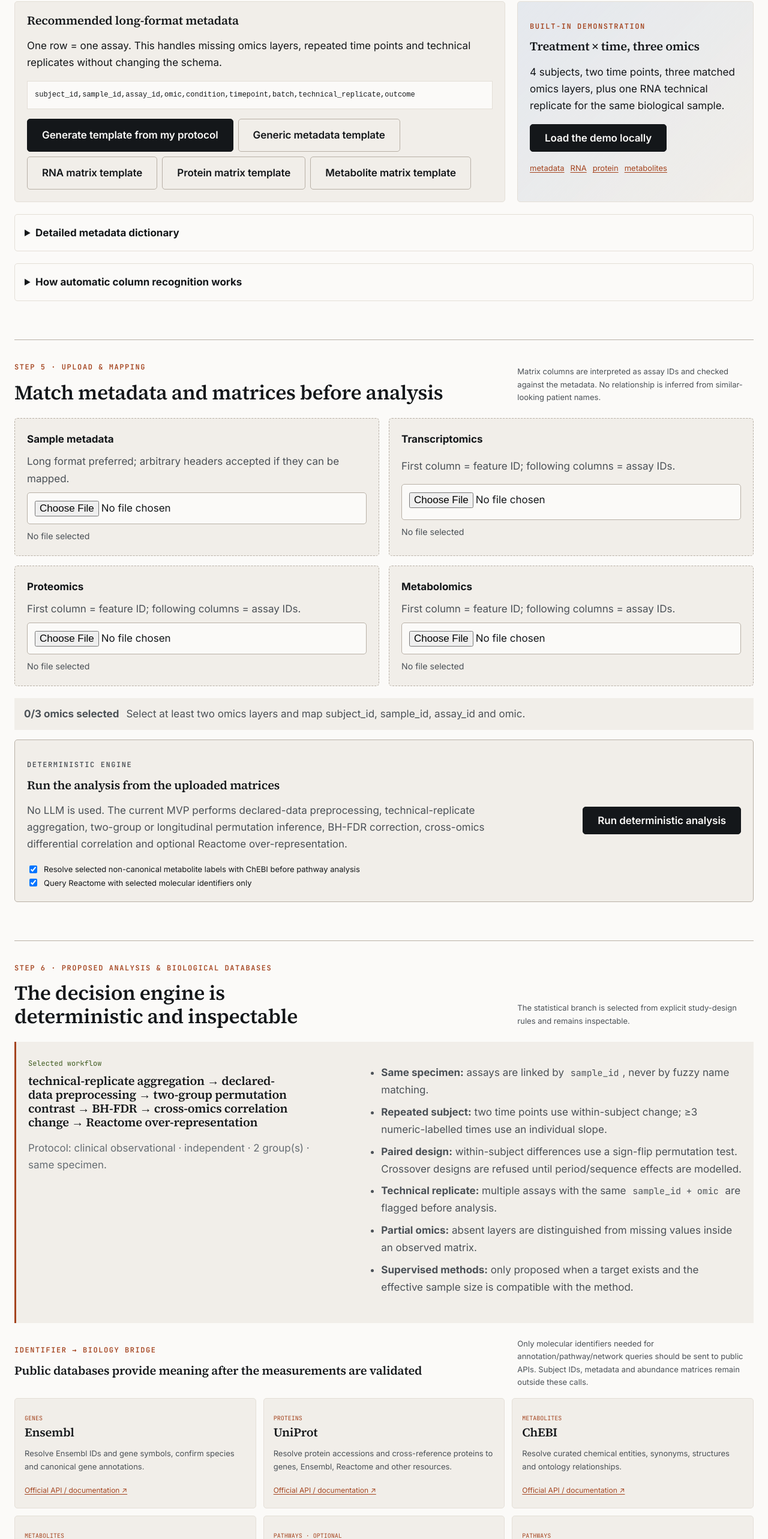
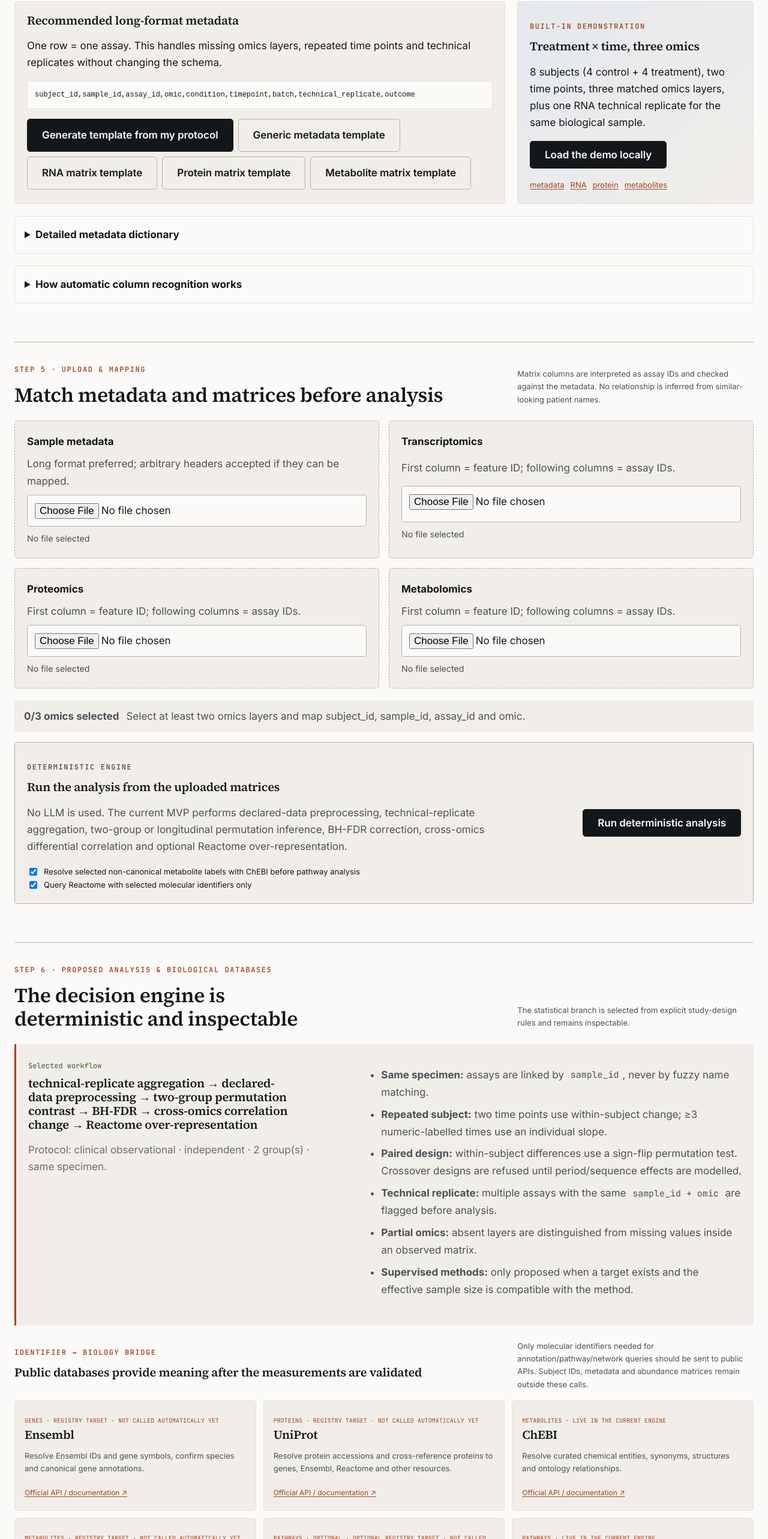
Before and after one commit to rberrah/rberrah.github.io, a SvelteKit app: page /multiomics in a window 1280 px wide. Shown: the part 3459-6025 px from the top of the page at 60% size. Built offline with nearby package versions, Linux system fonts and the light colour scheme.

Commit message:
Clarify live database integrations and demo cohort size

```diff
--- a/src/routes/multiomics/+page.svelte
+++ b/src/routes/multiomics/+page.svelte
@@ -176,42 +176,49 @@
       name: 'Ensembl',
       scope: 'genes',
       role: 'Resolve Ensembl IDs and gene symbols, confirm species and canonical gene annotations.',
+      status: 'registry target · not called automatically yet',
       url: 'https://rest.ensembl.org/documentation/'
     },
     {
       name: 'UniProt',
       scope: 'proteins',
       role: 'Resolve protein accessions and cross-reference proteins to genes, Ensembl, Reactome and other resources.',
+      status: 'registry target · not called automatically yet',
       url: 'https://www.uniprot.org/help/id_mapping'
     },
     {
       name: 'ChEBI',
       scope: 'metabolites',
       role: 'Resolve curated chemical entities, synonyms, structures and ontology relationships.',
+      status: 'live in the current engine',
       url: 'https://www.ebi.ac.uk/chebi/tools'
     },
     {
       name: 'UniChem',
       scope: 'metabolites',
       role: 'Cross-reference chemical identifiers between databases when the uploaded metabolite identifier is not ChEBI.',
+      status: 'registry target · not called automatically yet',
       url: 'https://www.ebi.ac.uk/unichem/'
     },
     {
       name: 'KEGG',
       scope: 'pathways · optional',
       role: 'Optional academic-use cross-reference and pathway/reaction annotation. KEGG REST access is rate-limited and is not used as the core engine of the public MVP.',
+      status: 'optional registry target · not called automatically yet',
       url: 'https://www.kegg.jp/kegg/rest/'
     },
     {
       name: 'Reactome',
       scope: 'pathways',
       role: 'Map genes, proteins and ChEBI entities onto common pathways and reactions for integrated pathway interpretation.',
+      status: 'live in the current engine',
       url: 'https://reactome.org/dev/analysis'
     },
     {
       name: 'STRING',
       scope: 'network',
       role: 'Build compact protein interaction modules after identifier resolution; not used as a substitute for the measured data.',
+      status: 'registry target · not called automatically yet',
       url: 'https://string-db.org/help/api/'
     }
   ];
@@ -1029,7 +1036,7 @@
     <div class="demo-card">
       <p class="eyebrow">Built-in demonstration</p>
       <h3>Treatment × time, three omics</h3>
-      <p>4 subjects, two time points, three matched omics layers, plus one RNA technical replicate for the same biological sample.</p>
+      <p>8 subjects (4 control + 4 treatment), two time points, three matched omics layers, plus one RNA technical replicate for the same biological sample.</p>
       <button class="btn btn-primary" type="button" data-testid="multiomics-load-demo" onclick={loadDemo}>Load the demo locally</button>
       <div class="demo-links">
         <a href={`${base}/multiomics/demo_metadata.csv`} download>metadata</a>
@@ -1454,7 +1461,7 @@
     <div class="database-grid">
       {#each databaseRegistry as db}
         <article>
-          <span>{db.scope}</span>
+          <span>{db.scope} · {db.status}</span>
           <h3>{db.name}</h3>
           <p>{db.role}</p>
           <a href={db.url} target="_blank" rel="noreferrer">Official API / documentation ↗</a>
@@ -1467,7 +1474,7 @@
       <code>{proteomicsIdType}</code>
       <b>+</b>
       <code>{metabolomicsIdType}</code>
-      <span>→ resolve & cross-reference → Reactome pathways → compact STRING modules → integrated interpretation</span>
+      <span>→ current engine: conservative ChEBI resolution for metabolites (optional) → Reactome pathway integration. Ensembl, UniProt, UniChem, KEGG and STRING are explicit registry targets, not hidden automatic calls.</span>
     </div>
   </div>
 </section>
```
